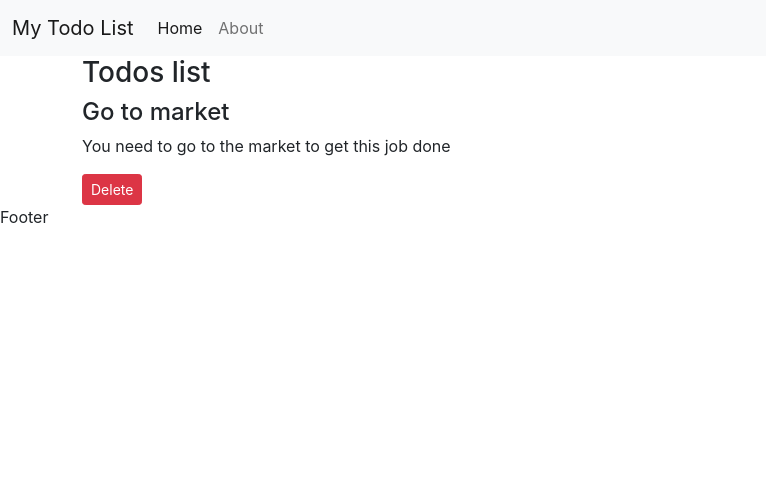
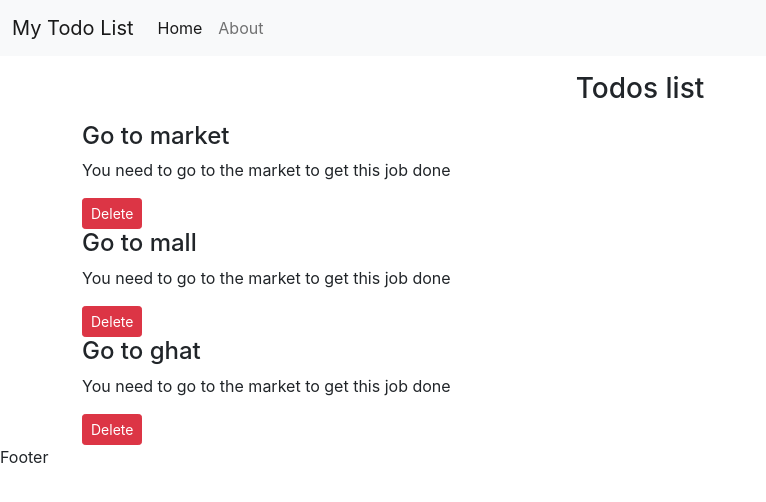
Before and after one commit to mdimrannazir/ToDo-List, a React (Create React App) app: page / in a window 1280 px wide. Shown: the top 502 px of the page, without its empty margins (0-766 px from the left). Built offline with nearby package versions, Linux system fonts and the light colour scheme.

Commit message:
Delete array function with onDelete (Deletion commit 1)

```diff
--- a/src/App.js
+++ b/src/App.js
@@ -4,7 +4,15 @@ import Header from './MyComponents/Header';
 import { Todos } from './MyComponents/Todos';   //Used second bracket bcz my functions are not default
 import { Footer } from './MyComponents/Footer';
 
+
 function App() {
+const onDelete= (todo) => {
+  console.log("I am ondelte of todo", todo)
+  let index = todos.indexOf(todo);
+  todos.splice(index, 1);
+}
+
+
   let todos = [
     {
         sno: 1,
@@ -25,7 +33,7 @@ function App() {
   return (
     <>
       <Header title="My Todo List" searchBar={false} />
-      <Todos todos = {todos}/>
+      <Todos todos = {todos} onDelete = {onDelete}/>
       <Footer />
     </>
   );
--- a/src/MyComponents/TodoItem.js
+++ b/src/MyComponents/TodoItem.js
@@ -1,11 +1,11 @@
 import React from 'react'
 
-export const TodoItem = ({todo}) => {
+export const TodoItem = ({todo, onDelete}) => {
     return (
         <div>
             <h4>{todo.title}</h4>
             <p>{todo.desc}</p>
-            <button className = "btn btn-sm btn-danger">Delete</button>
+            <button className = "btn btn-sm btn-danger" onClick={()=>{onDelete(todo)}}>Delete</button>
         </div>
     )
 }
--- a/src/MyComponents/Todos.js
+++ b/src/MyComponents/Todos.js
@@ -5,9 +5,11 @@ export const Todos = (props) => {
 
     return (
         <div className="container">
-            <h3>Todos list</h3>
-            {/* {props.todos} */}
-            <TodoItem todo =  {props.todos[0]}/>
+            <h3 className = "text-center my-3">Todos list</h3>
+            {props.todos.map((todo)=>{
+                return <TodoItem todo ={todo} key={todo.sno} onDelete={props.onDelete}/>
+            })}
+
 
 
         </div>
```
